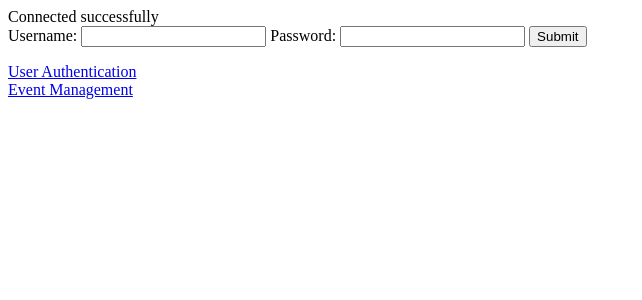
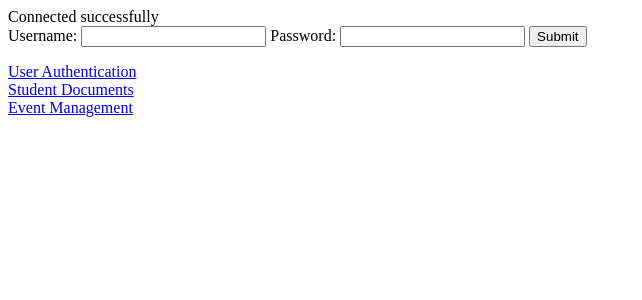
Before and after one commit to shweta-kumaran/TAMUCybersecurityDatabase, a PHP site: page / in a window 1280 px wide. Shown: the top 300 px of the page, without its empty margins (0-642 px from the left). Run offline with PHP 8.4, Linux system fonts and the light colour scheme; a user stored in the database is signed in.

Commit message:
index.php, only showing Event management page if logged in as an admin

```diff
--- a/tamucc/index.php
+++ b/tamucc/index.php
@@ -66,9 +66,12 @@
     </form>
 
     <a href="userAuth.php">User Authentication</a> <br>
-    <a href="eventMan.php">Event Management</a>
-
-
+    <a href="studentDocuments.php">Student Documents</a> <br>
+    <?php
+        if($_SESSION['role'] == 'admin'){
+                echo "<a href='eventMan.php'>Event Management</a> <br>";
+        }
+    ?>
 
 </body>
 </html>
```
